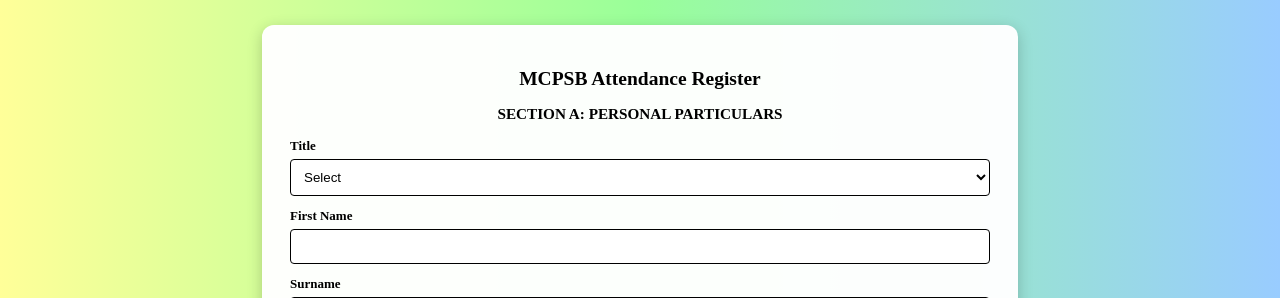
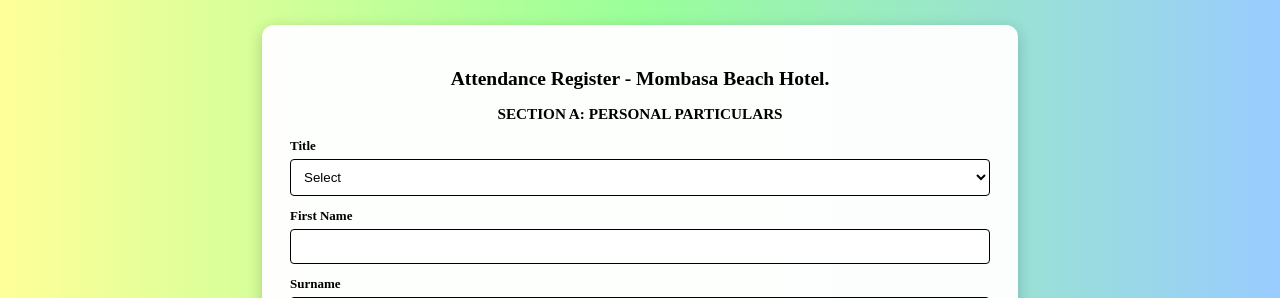
Before and after one commit to mohmutiso/MCPSB-Registration-Form, a FastAPI app: page / in a window 1280 px wide. Shown: the part 204-502 px from the top of the page. Run offline with FastAPI, Linux system fonts and the light colour scheme; parts of the project's set-up code (start-up, migrations or seed data) failed here and were passed over.

Commit message:
edit of tittle + return message

```diff
--- a/templates/index.html
+++ b/templates/index.html
@@ -72,7 +72,7 @@ to{transform:scale(1);opacity:1;}
 <h2>Attendance Registered Successfully</h2>
 
 <p>
-Thank you, you have successfully registered attendance for MCPSB Induction Meeting held at Mombasa Beach Hotel.
+You have successfully registerd for attendance at the Governors English Dinner.
 <strong>MCPSB Meeting</strong>.
 </p>
 
@@ -102,7 +102,7 @@ Web: www.makuenipsb.go.ke
 
 <form id="attendanceForm">
 
-<h2>MCPSB Attendance Register</h2>
+<h2>Attendance Register - Mombasa Beach Hotel.</h2>
 
 <h3>SECTION A: PERSONAL PARTICULARS</h3>
 
@@ -212,6 +212,7 @@ dateInput.value=now.toLocaleDateString();
 timeInput.value=now.toLocaleTimeString();
 
 /* SIGNATURE */
+
 
 /* ===============================
    ULTRA SMOOTH PROFESSIONAL SIGNATURE
```
